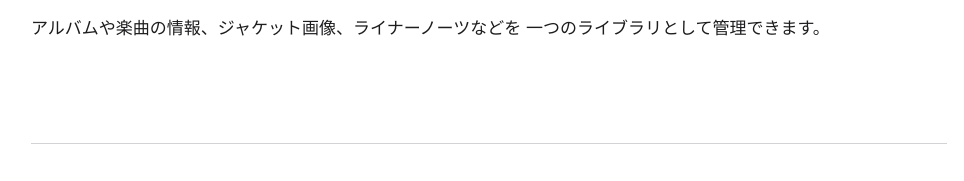
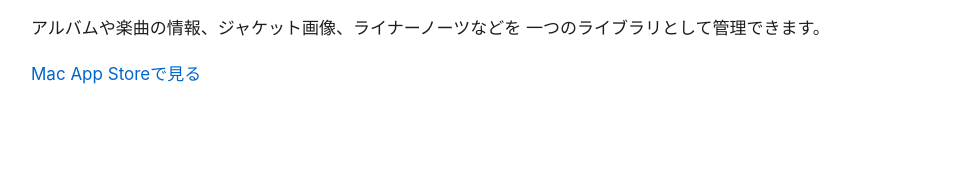
Before and after one commit to tyforma/tyforma.github.io, a plain HTML site: page cdlibraryviewer/index.html in a window 1280 px wide. Shown: the part 551-732 px from the top of the page, without its empty margins (151-1115 px from the left). Drawn offline with Linux system fonts and the light colour scheme.

Commit message:
Add link to Mac App Store in index.html

```diff
--- a/cdlibraryviewer/index.html
+++ b/cdlibraryviewer/index.html
@@ -126,6 +126,12 @@
       </p>
     </section>
 
+    <p>
+      <a href="https://apps.apple.com/jp/app/cdlibraryviewer/id6824181150?mt=12">
+        Mac App Storeで見る
+      </a>
+    </p>
+
     <section>
       <h2>サポート</h2>
       <p>
```
